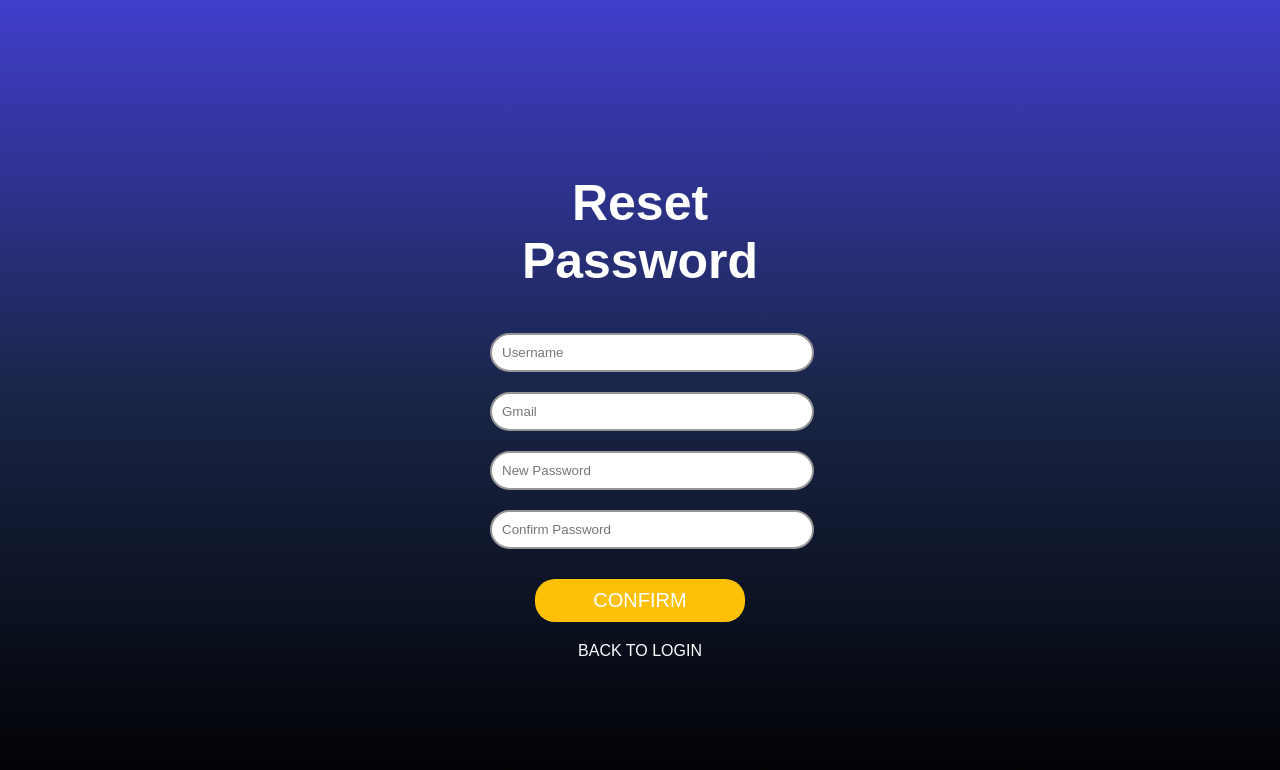
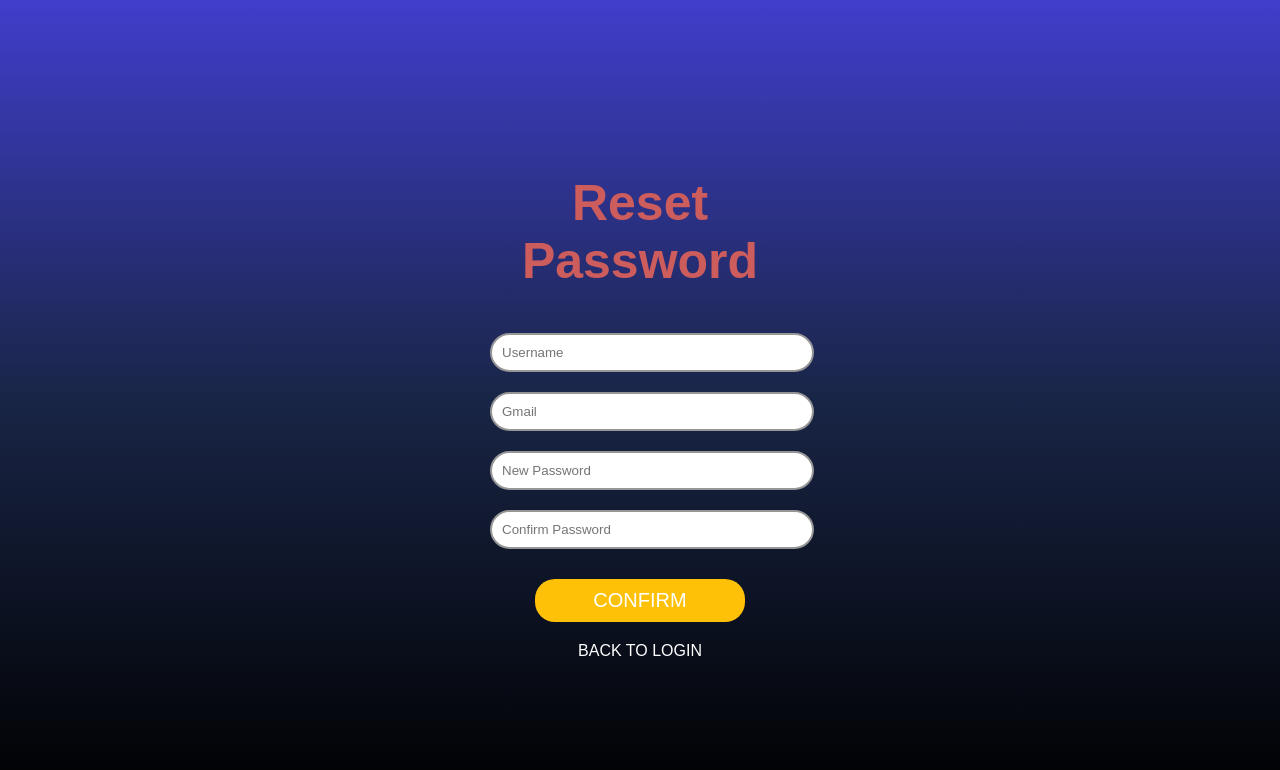
Before and after one commit to NobpasinTumdee/testWebForSA, a React (Vite) app in the folder Frontend/myWeb/: page /forget-password in a window 1280 px wide. Shown: the top 770 px of the page. Built offline with nearby package versions, Linux system fonts and the light colour scheme.

Commit message:
changecolor

```diff
--- a/Frontend/myWeb/src/Login/Login.css
+++ b/Frontend/myWeb/src/Login/Login.css
@@ -7,7 +7,7 @@ body, html {
 
 .textSize {
     font-size: 50px;
-    color: #ffffff;
+    color: indianred;
 
 }
 
```
